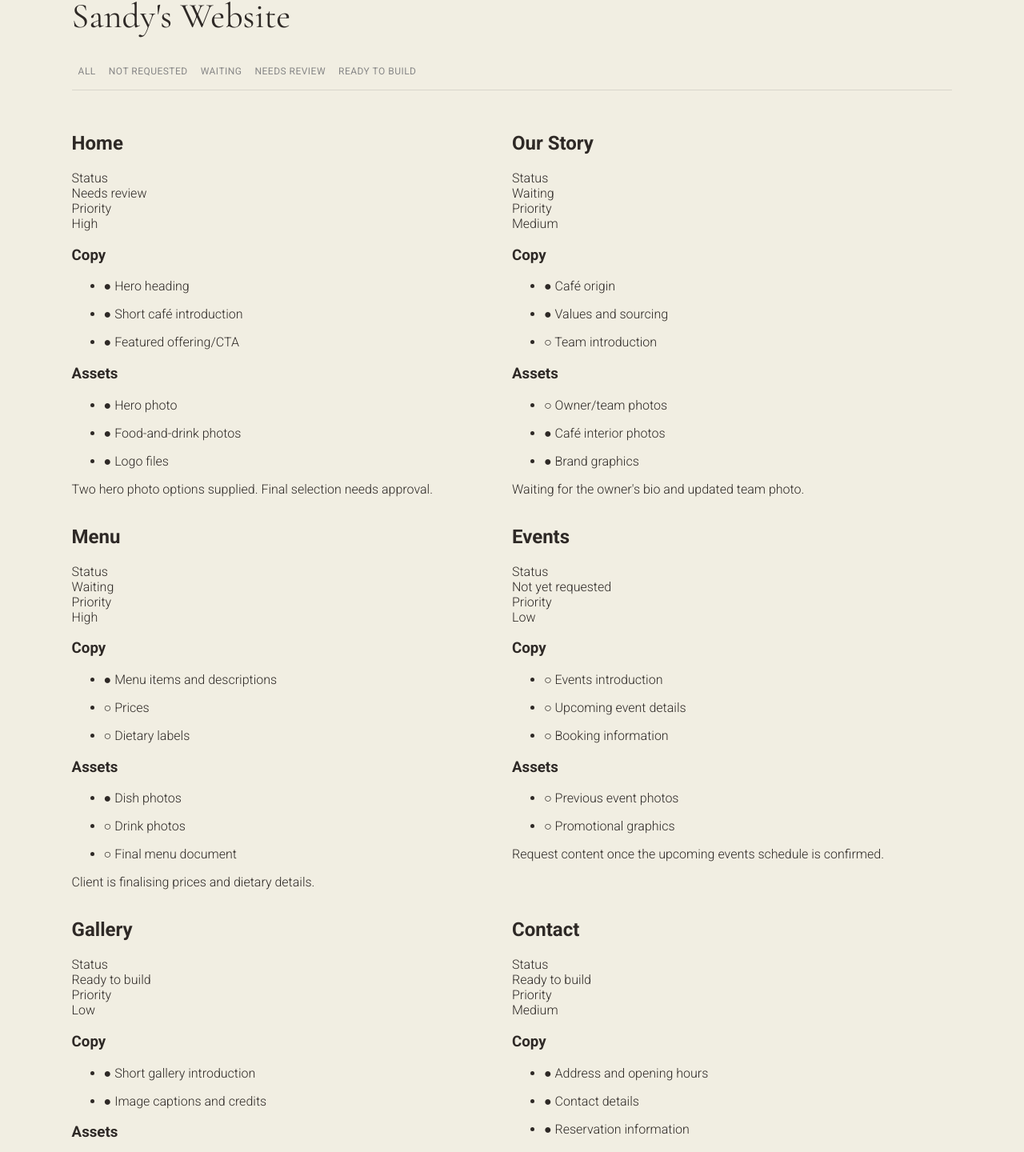
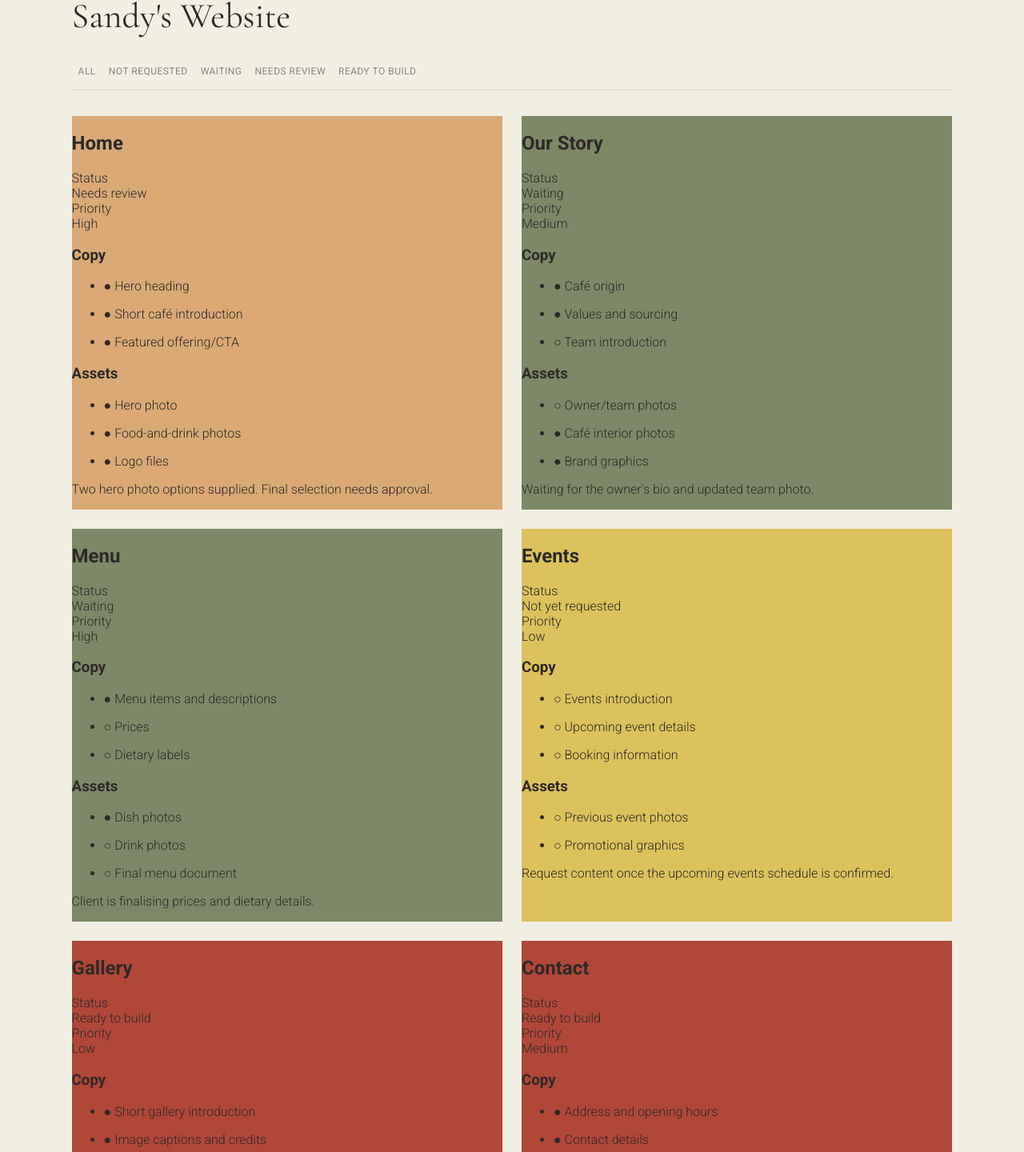
Before and after one commit to aliciabuelow/client-practice, a React (Vite) app: page / in a window 1280 px wide. Shown: the part 120-1560 px from the top of the page at 80% size. Built offline with nearby package versions, Linux system fonts and the light colour scheme.

Commit message:
Adjust grid, add corresponding status background colours to cards

```diff
--- a/src/components/PageCard.jsx
+++ b/src/components/PageCard.jsx
@@ -3,7 +3,7 @@ import RequirementList from './RequirementList';
 
 export default function PageCard({ page }) {
     return (
-        <div className="PageCard">
+        <div className="PageCard" data-status={page.status}>
             <div className="card-content">
 
                 <div className="card-left">
--- a/src/styles/PageCard.css
+++ b/src/styles/PageCard.css
@@ -0,0 +1,15 @@
+.PageCard[data-status="Ready to build"] {
+    background-color: var(--page-ready);
+}
+
+.PageCard[data-status="Needs review"] {
+    background-color: var(--page-needsreview);
+}
+
+.PageCard[data-status="Waiting"] {
+    background-color: var(--page-waiting);
+}
+
+.PageCard[data-status="Not yet requested"] {
+    background-color: var(--page-notrequested);
+}
--- a/src/styles/PageGrid.css
+++ b/src/styles/PageGrid.css
@@ -1,4 +1,5 @@
 .page-grid {
     display: grid;
     grid-template-columns: 1fr 1fr;
+    gap: 1.5rem;
 }
--- a/src/styles/index.css
+++ b/src/styles/index.css
@@ -28,7 +28,7 @@ select {
 
 :root {
     --page-ready: #b04737;
-    --page-notrequested: #cfae33;
-    --page-waiting: #839d55;
+    --page-notrequested: #ddc15d;
+    --page-waiting: #7c8866;
     --page-needsreview: #daa976;
 }
```
